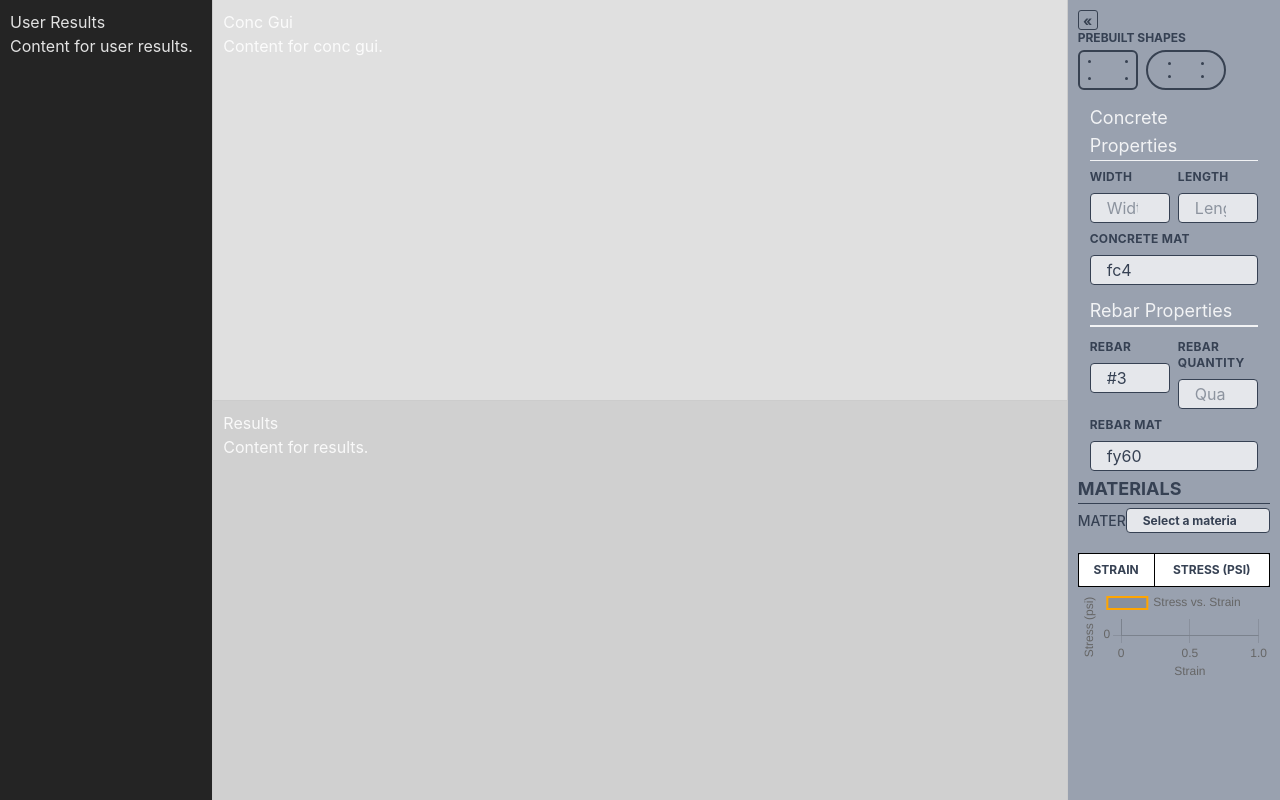
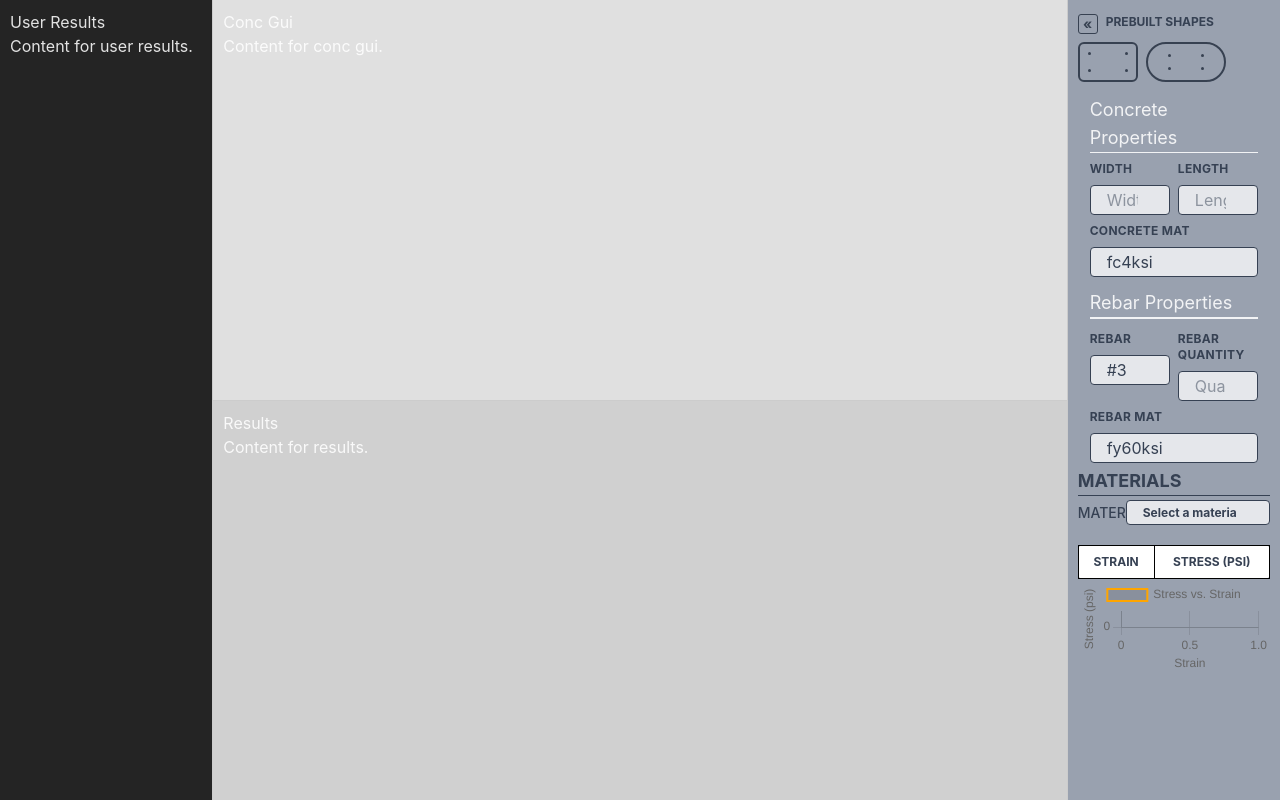
Before and after one commit to retug/concJS, a website built with Vite: page index.html in a window 1280 px wide. Built offline with nearby package versions, Linux system fonts and the light colour scheme.

Commit message:
added materials to drop down list for shapes

```diff
--- a/index.html
+++ b/index.html
@@ -27,12 +27,18 @@
     </div>
 
     <div id="materialsandShapes" class="bg-gray-400">
-      <div id="materialsandShapesExpanded">
-        <button class="toggle-button" onclick="toggleMaterialsAndShapes()">&#xab;</button>
-      </div>
+
 
       <div id="shapeContent" class="block uppercase text-gray-700 text-xs font-bold mb-2">
-        <h3 text-gray-700>Prebuilt Shapes</h3>
+        <div class="flex space-x-2 py-1">
+          <div id="materialsandShapesExpanded">
+            <button class="toggle-button" onclick="toggleMaterialsAndShapes()">&#xab;</button>
+          </div>
+          <h3 text-gray-700>Prebuilt Shapes</h3>
+
+        </div>
+
+
         <div id="ShapeButtons" class="flex space-x-2 py-1">
           <div id="RectangleShape">
             <button id="rectangleButton" class="modern-button">
@@ -98,8 +104,8 @@
               id="concrete_mat"
               name="concrete_mat"
             >
-              <option value="fc4">fc4</option>
-              <option value="fc5">fc5</option>
+              <option value="fy60">fy60</option>
+              <option value="fy75">fy75</option>
             </select>
           </div>
         </div>
@@ -156,8 +162,6 @@
               id="rebar_mat"
               name="rebar_mat"
             >
-              <option value="fy60">fy60</option>
-              <option value="fy75">fy75</option>
             </select>
           </div>
         </div>
--- a/src/main.js
+++ b/src/main.js
@@ -1,7 +1,7 @@
 import './style.css';
 import * as THREE from 'three';
 import { toggleMaterialsAndShapesDiv, toggleShapeButtons } from './materialsandShapes.js';
-import { populateMaterialDropdown, updateChartAndTable, addUserDefinedRow, saveUserDefinedMaterial } from './materialsPlotting.js';
+import { populateMaterialDropdown, updateChartAndTable, addUserDefinedRow, saveUserDefinedMaterial, populateRebarDropdown } from './materialsPlotting.js';
 
 
 
@@ -13,6 +13,8 @@ window.toggleMaterialsAndShapes = toggleMaterialsAndShapesDiv;
 document.addEventListener("DOMContentLoaded", () => {
   toggleShapeButtons();
   populateMaterialDropdown();
+   // Call this function after populating default materials initially
+   populateRebarDropdown();
 
   document.getElementById("materialDropdown").addEventListener("change", updateChartAndTable);
   document.getElementById("addRow").addEventListener("click", addUserDefinedRow);
--- a/src/materialsPlotting.js
+++ b/src/materialsPlotting.js
@@ -18,6 +18,44 @@ export function populateMaterialDropdown() {
   customOption.textContent = "Custom Material";
   materialDropdown.appendChild(customOption);
 }
+
+// Function to populate rebar and concrete material dropdowns with prioritized materials
+export function populateRebarDropdown() {
+    const rebarDropdown = document.getElementById("rebar_mat");
+    const concDropdown = document.getElementById("concrete_mat");
+
+    rebarDropdown.innerHTML = ""; // Clear existing options
+    concDropdown.innerHTML = ""; // Clear existing options
+
+    // Sort materials so the priority type appears first
+    const sortedRebarMaterials = [
+        ...defaultMaterials.filter(material => material.type === "steel"), // Steel first
+        ...defaultMaterials.filter(material => material.type !== "steel")  // Then others
+    ];
+
+    const sortedConcreteMaterials = [
+        ...defaultMaterials.filter(material => material.type === "concrete"), // Concrete first
+        ...defaultMaterials.filter(material => material.type !== "concrete")  // Then others
+    ];
+
+    // Populate rebar dropdown
+    sortedRebarMaterials.forEach((material) => {
+        const rebarOption = document.createElement("option");
+        rebarOption.value = material.name;
+        rebarOption.textContent = material.name;
+        rebarDropdown.appendChild(rebarOption);
+    });
+
+    // Populate concrete dropdown
+    sortedConcreteMaterials.forEach((material) => {
+        const concOption = document.createElement("option");
+        concOption.value = material.name;
+        concOption.textContent = material.name;
+        concDropdown.appendChild(concOption);
+    });
+}
+
+
 
 // Initialize chart
 const ctx = document.getElementById("stressStrainChart").getContext("2d");
@@ -83,7 +121,7 @@ export function addUserDefinedRow() {
   document.getElementById("userStressStrainTable").querySelector("tbody").appendChild(newRow);
 }
 
-// Function to save user-defined material
+// Update rebar dropdown whenever a new material is added
 export function saveUserDefinedMaterial() {
     const materialName = document.getElementById("materialName").value;
     const expectedStrength = document.getElementById("expectedStrength").checked ? "expected" : "normal";
@@ -102,8 +140,13 @@ export function saveUserDefinedMaterial() {
       materialDropdown.insertBefore(option, customOption);
 
       alert("New material added successfully!");
+
+      // Clear inputs
       document.getElementById("materialName").value = "";
       document.getElementById("userStressStrainTable").querySelector("tbody").innerHTML = "";
+
+      // Update rebar material dropdown
+      populateRebarDropdown();
     } else {
       alert("Please fill in all fields and add at least one row of data.");
     }
```
Lines whose indentation alone changed are shown as unchanged.
